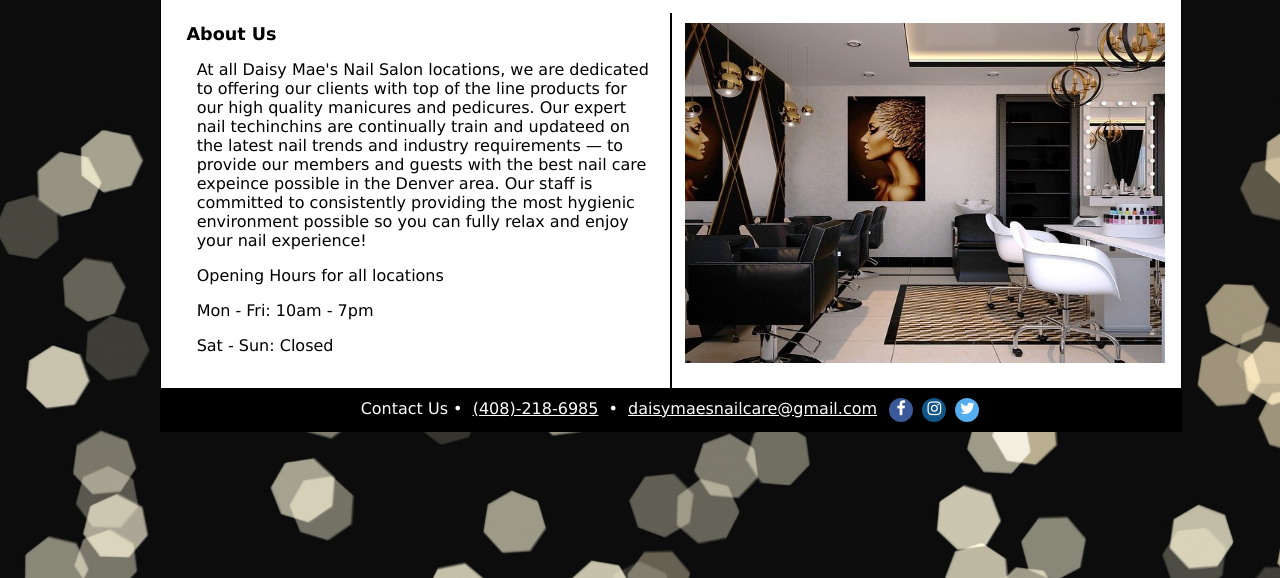
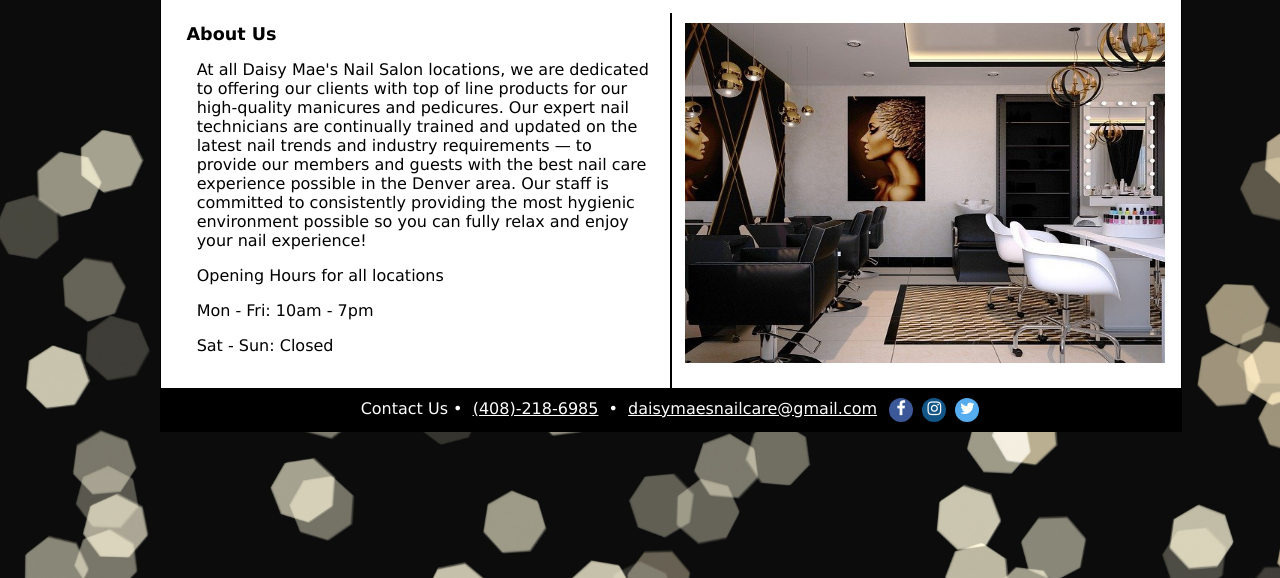
Before and after one commit to omerriett/omerriett.github.io, a plain HTML site: page index.html in a window 1280 px wide. Shown: the part 222-800 px from the top of the page. Drawn offline with Linux system fonts and the light colour scheme.

Commit message:
Update index.html

```diff
--- a/index.html
+++ b/index.html
@@ -38,8 +38,7 @@
 			     <h1>About Us</h1>
 				 <div class='aboutUs'>
 					<p>
-					At all Daisy Mae's Nail Salon locations, we are dedicated to offering our clients with top of the line products for our high quality manicures and pedicures. Our expert nail techinchins are  continually train and updateed on the latest nail trends and industry requirements — to provide our members and guests with the best nail care expeince possible in the Denver area. Our staff is committed to consistently providing the most hygienic environment possible so you can fully relax and enjoy your nail experience!
-
+					At all Daisy Mae's Nail Salon locations, we are dedicated to offering our clients with top of line products for our high-quality manicures and pedicures. Our expert nail technicians are continually trained and updated on the latest nail trends and industry requirements — to provide our members and guests with the best nail care experience possible in the Denver area. Our staff is committed to consistently providing the most hygienic environment possible so you can fully relax and enjoy your nail experience!
 					</p>
 
 
```
